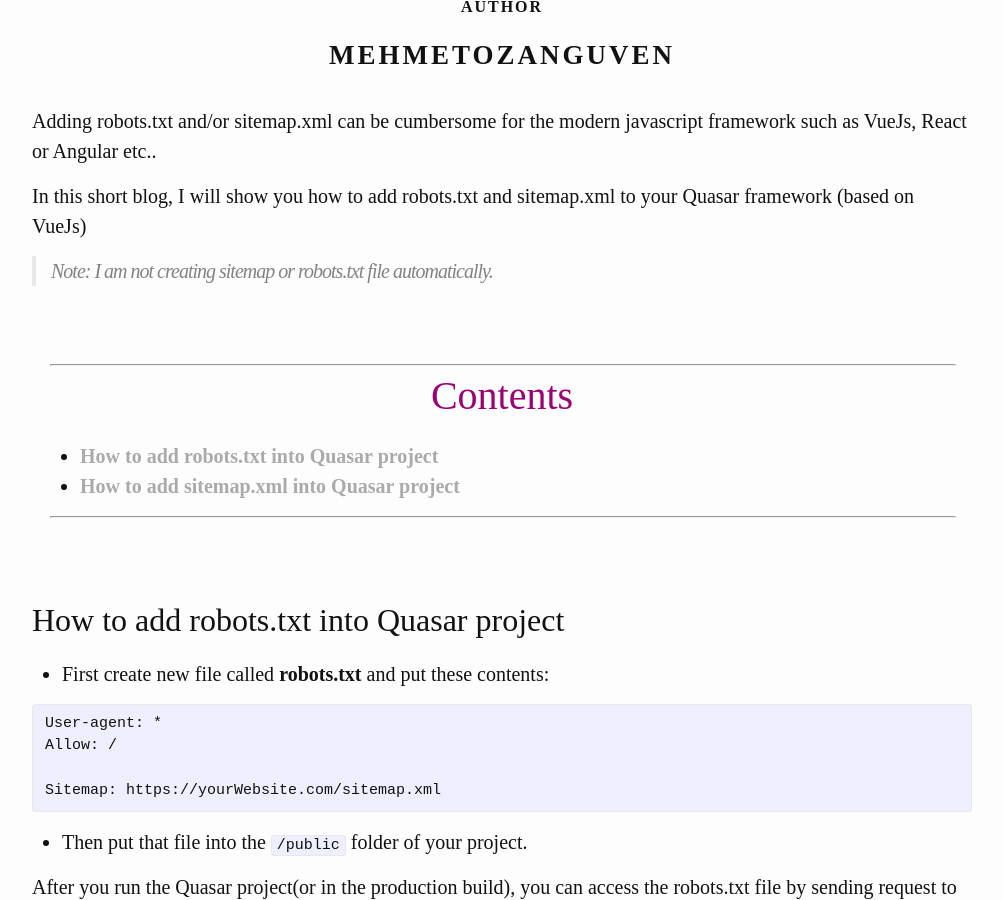
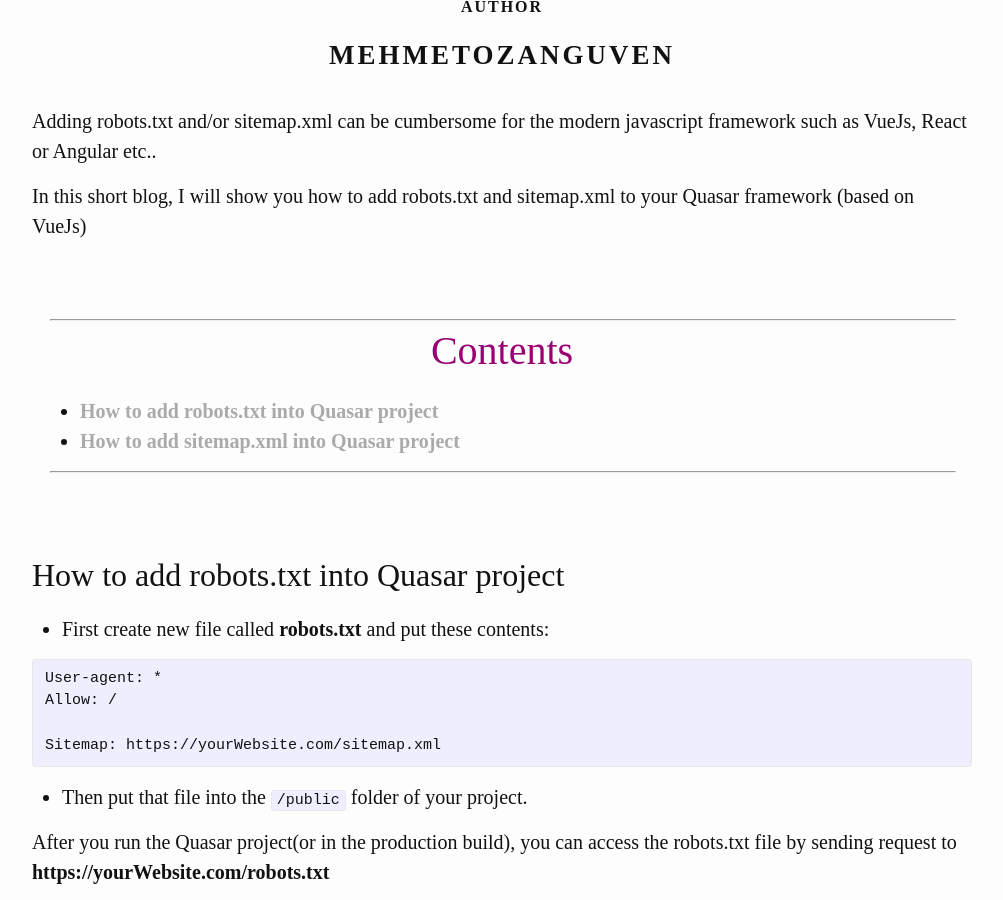
Before and after one commit to mehmetozanguven/mehmetozanguven.github.io, a Jekyll site: the page built from _posts/others/2022-03-27-how-to-add-robots-txt-and-sitemap-xml-in-vue.md, in a window 1280 px wide and 900 px high, scrolled down 633 px. Shown: the whole window, without its empty margins (138-1141 px from the left). Built offline with Jekyll 4.4.1, drawn with Linux system fonts in a browser that asks for light colours; nearby versions of some CDN libraries; some web fonts are replaced.

Commit message:
remove note

```diff
--- a/_posts/others/2022-03-27-how-to-add-robots-txt-and-sitemap-xml-in-vue.md
+++ b/_posts/others/2022-03-27-how-to-add-robots-txt-and-sitemap-xml-in-vue.md
@@ -9,8 +9,6 @@
 Adding robots.txt and/or sitemap.xml can be cumbersome for the modern javascript framework such as VueJs, React or Angular etc..
 
 In this short blog, I will show you how to add robots.txt and sitemap.xml to your Quasar framework (based on VueJs)
-
-> Note: I am not creating sitemap or robots.txt file automatically.
 
 <nav class="custom-table-of-contents">
 <hr class="horizontal-line">
```
